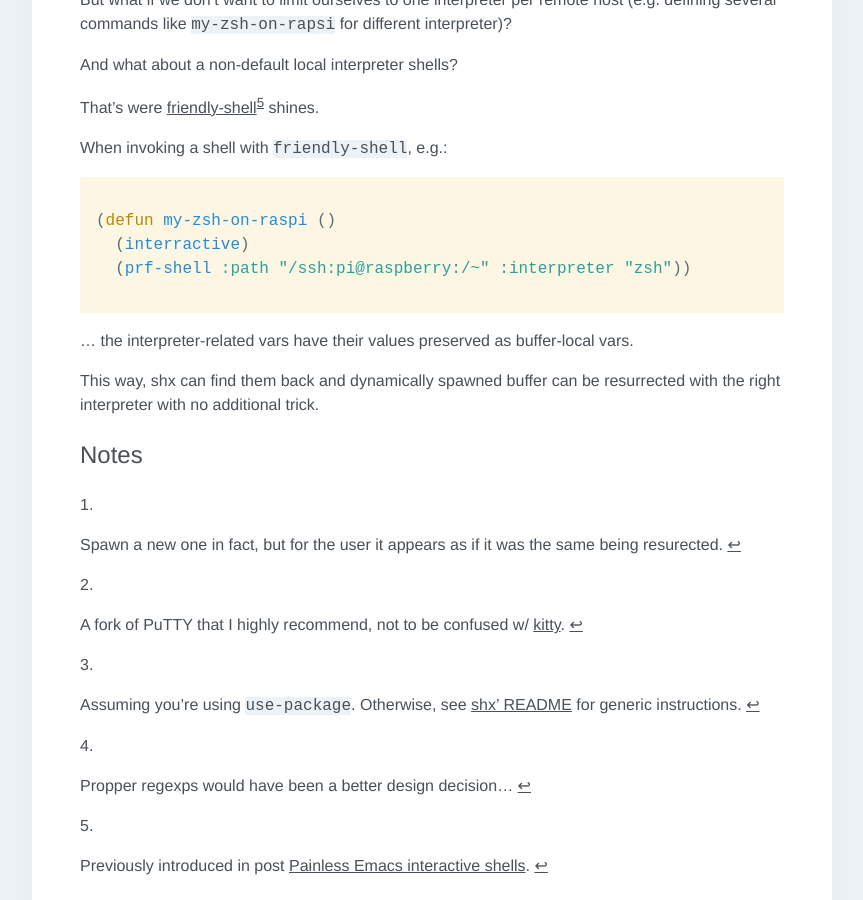
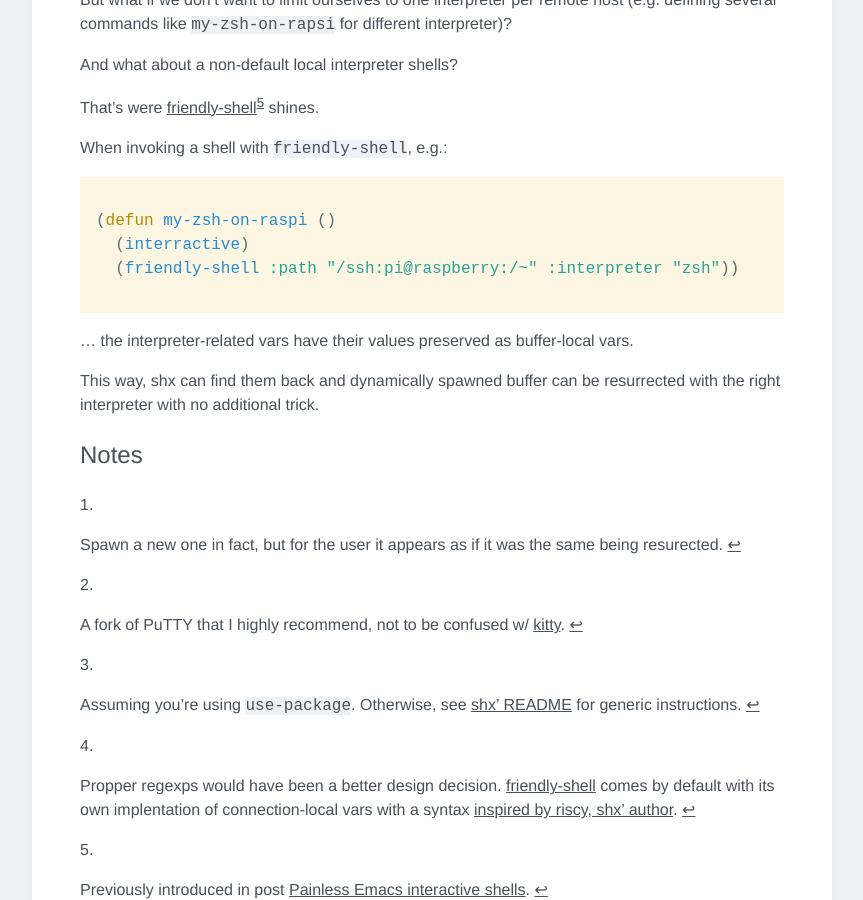
Before and after one commit to p3r7/blog, a Jekyll site: the page built from _posts/2020-07-06-emacs-shell-buffer-resurrect.md, in a window 1280 px wide and 900 px high, scrolled down 3013 px. Shown: the whole window, without its empty margins (208-1071 px from the left). Built offline with Jekyll 4.4.1, drawn with Linux system fonts in a browser that asks for light colours; some web fonts are replaced.

Commit message:
Fix fn name, added ref to friendly shell implem of cnnx-local vars

````diff
--- a/_posts/2020-07-06-emacs-shell-buffer-resurrect.md
+++ b/_posts/2020-07-06-emacs-shell-buffer-resurrect.md
@@ -136,7 +136,7 @@ When invoking a shell with `friendly-shell`, e.g.:
 ```emacs-lisp
 (defun my-zsh-on-raspi ()
   (interractive)
-  (prf-shell :path "/ssh:pi@raspberry:/~" :interpreter "zsh"))
+  (friendly-shell :path "/ssh:pi@raspberry:/~" :interpreter "zsh"))
 ```
 
 ... the interpreter-related vars have their values preserved as buffer-local vars.
@@ -152,6 +152,6 @@ This way, shx can find them back and dynamically spawned buffer can be resurrect
 
 [^3]: Assuming you're using `use-package`. Otherwise, see [shx' README](https://github.com/riscy/shx-for-emacs/blob/master/README.org) for generic instructions.
 
-[^4]: Propper regexps would have been a better design decision...
+[^4]: Propper regexps would have been a better design decision. [friendly-shell](https://github.com/p3r7/friendly-shell) comes by default with its own implentation of connection-local vars with a syntax [inspired by riscy, shx' author](https://github.com/riscy/shx-for-emacs/issues/16#issuecomment-586771357).
 
 [^5]: Previously introduced in post [Painless Emacs interactive shells](2020/01/21/painless-emacs-interactive-shells).
````
